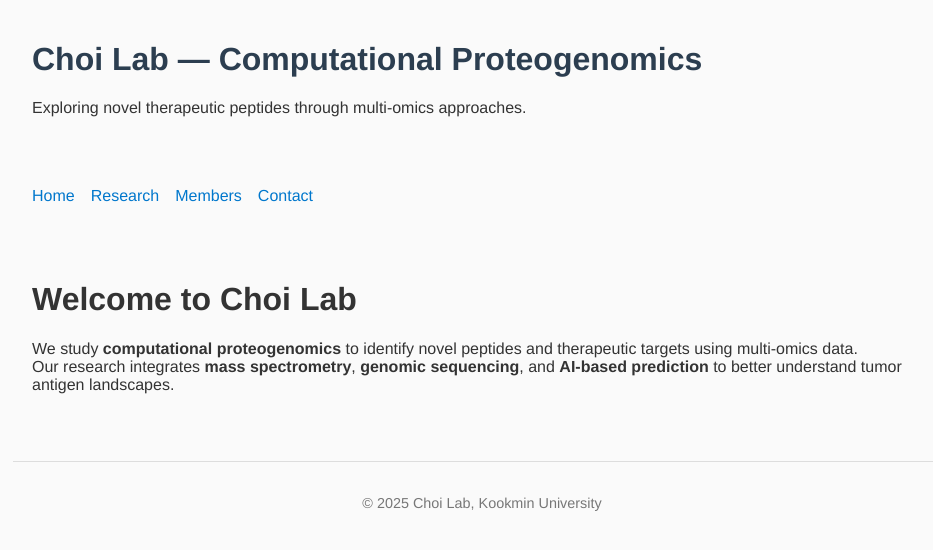
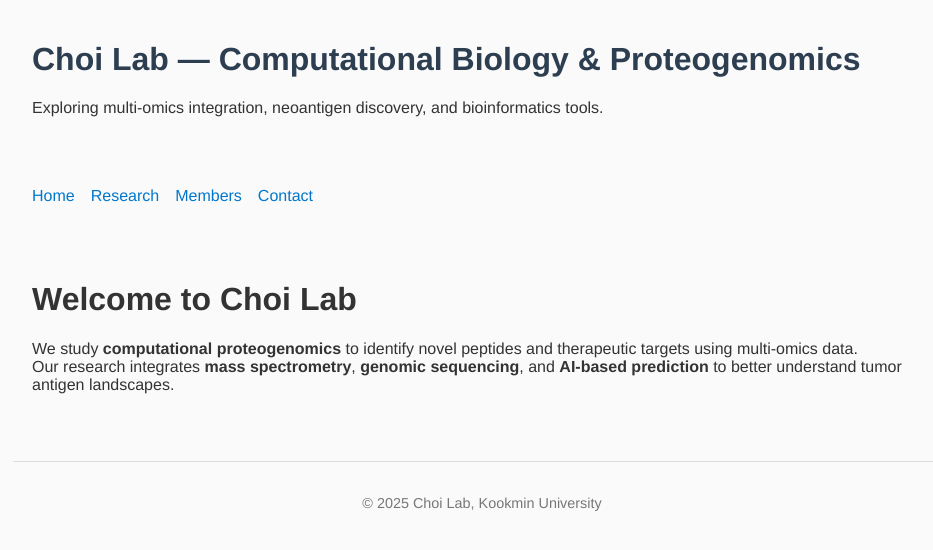
Before and after one commit to progistar/progistar.github.io, a Jekyll site: the page built from index.md, in a window 1280 px wide. Shown: the top 550 px of the page, without its empty margins (158-1091 px from the left). Built offline with Jekyll 4.4.1, drawn with Linux system fonts in a browser that asks for light colours; some of the changed lines change nothing that is shown.

Commit message:
[test] change theme

```diff
--- a/_config.yml
+++ b/_config.yml
@@ -1,6 +1,46 @@
-title: "Choi Lab — Computational Proteogenomics"
-description: "Exploring novel therapeutic peptides through multi-omics approaches."
-baseurl: ""
-url: "https://choilab.netlify.app"
-theme: minima
+# 기본 사이트 정보
+title: "Choi Lab — Computational Biology & Proteogenomics"
+description: "Exploring multi-omics integration, neoantigen discovery, and bioinformatics tools."
+baseurl: ""         # 사이트가 호스팅되는 서브폴더 (예: /lab) 있을 경우 입력
+url: "https://progistar.github.io"   # 배포될 도메인
+
+# 테마 및 마크다운 설정
+theme: lab_pages
 markdown: kramdown
+
+# 언어 / 시간대 설정 (선택)
+lang: en
+timezone: Asia/Seoul
+
+# PI 및 실험실 정보 (필수 항목)
+pi_name: "Seunghyuk Choi"
+pi_email: "seunghyuk.choi@kookmin.ac.kr"
+lab_address: "77 Jeongneung-ro, Seongbuk-gu, Seoul"
+lab_city: "Seoul"
+lab_country: "Republic of Korea"
+
+# Logo, 연락처 등 선택 사항
+pi_fax: ""            # optional
+lab_fax: ""           # optional
+lab_phone: ""         # optional
+lab_website: "https://choilab.netlify.app"
+
+# 논문(papers) 설정
+papers:
+  per_page: 10        # 한 페이지에 나오는 논문 개수
+  sort_by: "date"      # 정렬 기준 (예: date, title)
+
+# 컬렉션 설정 (예: projects, members)
+collections:
+  projects:
+    output: true
+  members:
+    output: true
+
+# 플러그인 (필요 시)
+plugins:
+  - jekyll-feed
+  - jekyll-seo-tag
+
+# Build 설정
+paginate: 5           # 블로그 스타일 페이징 수 (필요시)
```
